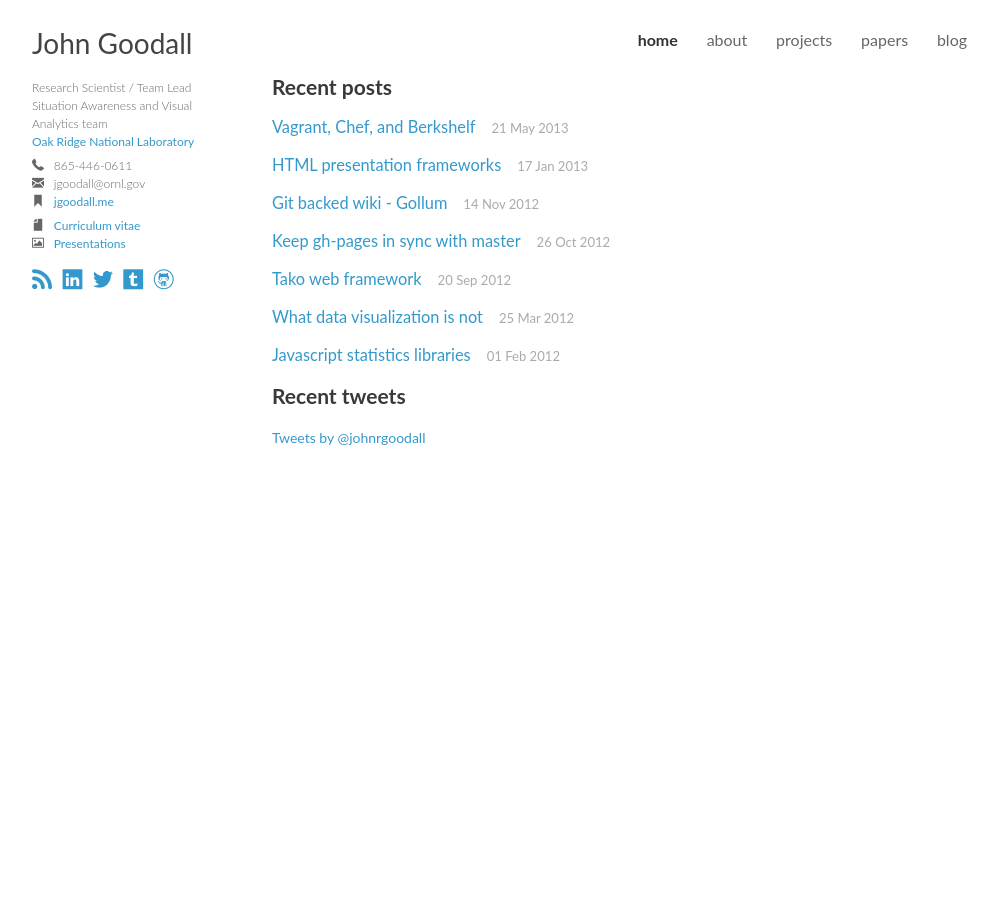
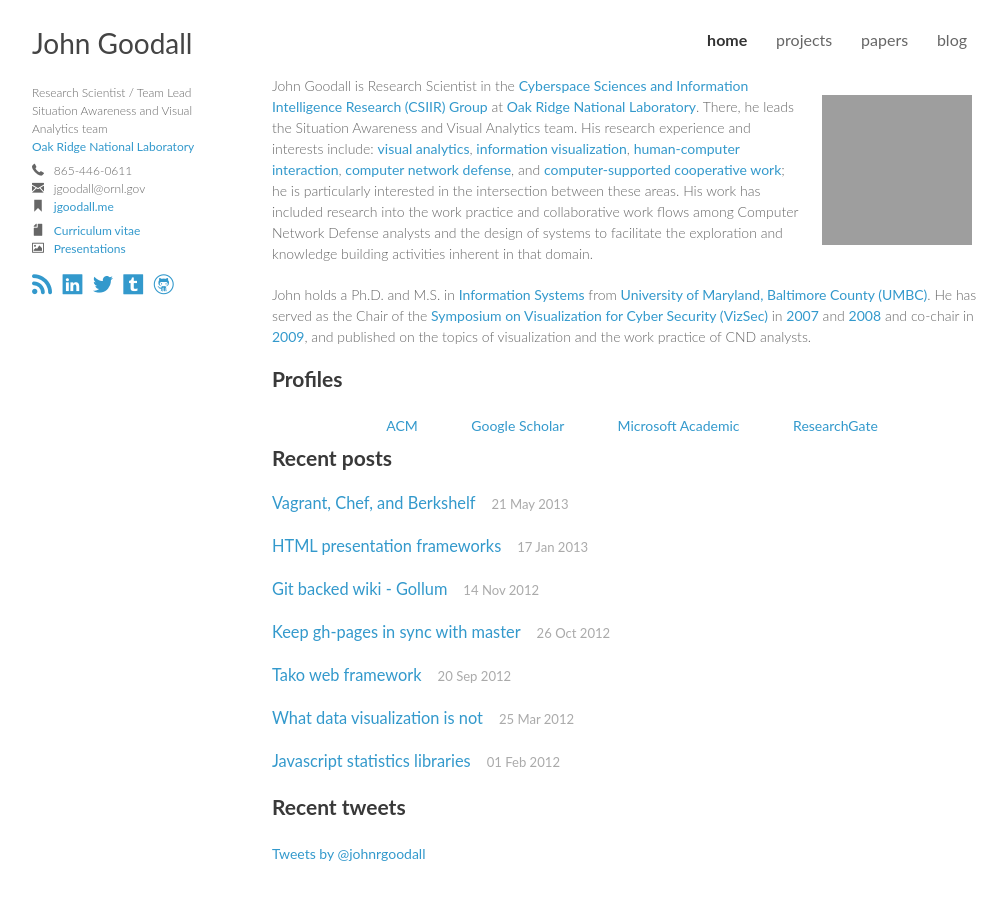
Before and after one commit to jgoodall/jgoodall.github.io, a Jekyll site: the page built from index.html, in a window 1280 px wide. Shown: the whole page, without its empty margins (128-1135 px from the left). Built offline with Jekyll 4.4.1, drawn with Linux system fonts in a browser that asks for light colours; Markdown is read by kramdown in place of the engine named in the settings; the list of posts is cut into pages by our own code; comment, search, counter and statistics services are not loaded; grey boxes are pictures that could not be loaded.

Commit message:
removed about page and put it on home page

```diff
--- a/_includes/nav.html
+++ b/_includes/nav.html
@@ -1,7 +1,6 @@
 <div id="nav">
   <ul class='nav-menu'>
     <li id="nav-home"><a href='/'>home</a></li>
-    <li id="nav-about"><a href='/about/'>about</a></li>
     <li id="nav-projects"><a href='/projects/'>projects</a></li>
     <li id="nav-papers"><a href='/papers/'>papers</a></li>
     <li id="nav-posts"><a href='/posts/'>blog</a></li>
--- a/index.html
+++ b/index.html
@@ -2,6 +2,22 @@
 layout: default
 title: Home
 ---
+
+<div class='profile-image'><img src='http://www.gravatar.com/avatar/8dd9cdab93811488330784717084f8fe.png?s=150' /></div>
+
+<p>John Goodall is Research Scientist in the <a href="http://www.csiir.ornl.gov/">Cyberspace Sciences and Information Intelligence Research (CSIIR) Group</a> at <a href="http://www.ornl.gov/">Oak Ridge National Laboratory</a>. There, he leads the Situation Awareness and Visual Analytics team. His research experience and interests include: <a href="http://vadl.cc.gatech.edu/">visual analytics</a>, <a href="http://www.infovis-wiki.net/index.php/Main_Page">information visualization</a>, <a href="http://hcibib.org/">human-computer interaction</a>, <a href="http://isc.sans.org/trends.html">computer network defense</a>, and <a href="http://en.wikipedia.org/wiki/CSCW">computer-supported cooperative work</a>; he is particularly interested in the intersection between these areas. His work has included research into the work practice and collaborative work flows among Computer Network Defense analysts and the design of systems to facilitate the exploration and knowledge building activities inherent in that domain.</p>
+
+<p>John holds a Ph.D. and M.S. in <a href="http://www.is.umbc.edu/">Information Systems</a> from <a href="http://umbc.edu/">University of Maryland, Baltimore County (UMBC)</a>. He has served as the Chair of the <a href="http://vizsec.org/">Symposium on Visualization for Cyber Security (VizSec)</a> in <a href="http://vizsec.org/vizsec2007/">2007</a> and <a href="http://vizsec.org/vizsec2008/">2008</a> and co-chair in <a href="http://vizsec.org/vizsec2009/">2009</a>, and published on the topics of visualization and the work practice of CND analysts.</p>
+
+
+<h2>Profiles</h2>
+
+<div class='profiles'>
+  <a class='profile-link' href='http://dl.acm.org/author_page.cfm?id=81100461685'> ACM </a>
+  <a class='profile-link' href='http://scholar.google.com/citations?user=wRgcV8EAAAAJ'> Google Scholar </a>
+  <a class='profile-link' href='http://academic.research.microsoft.com/Author/935659'> Microsoft Academic </a>
+  <a class='profile-link' href='https://www.researchgate.net/profile/John_Goodall2/'> ResearchGate </a>
+</div>
 
 <h2>Recent posts</h2>
 
@@ -16,8 +32,10 @@ title: Home
   {% endfor %}
 </ul>
 
+
 <h2>Recent tweets</h2>
+
 <div id='tweets'>
-  <a class="twitter-timeline" data-chrome="nofooter" data-border-color="#ddd" height="420" data-link-color="#39c" data-dnt=true href="https://twitter.com/johnrgoodall" data-widget-id="262625091379142659">Tweets by @johnrgoodall</a>
+  <a class="twitter-timeline" data-border-color="#bbb" height="320" data-link-color="#39c" data-dnt=true href="https://twitter.com/johnrgoodall" data-widget-id="262625091379142659">Tweets by @johnrgoodall</a>
   <script>!function(d,s,id){var js,fjs=d.getElementsByTagName(s)[0];if(!d.getElementById(id)){js=d.createElement(s);js.id=id;js.src="//platform.twitter.com/widgets.js";fjs.parentNode.insertBefore(js,fjs);}}(document,"script","twitter-wjs");</script>
 </div>
```
Also changed, not shown: _includes/app.css (+29 -2 lines), about/index.md (deleted, +0 -18 lines).
